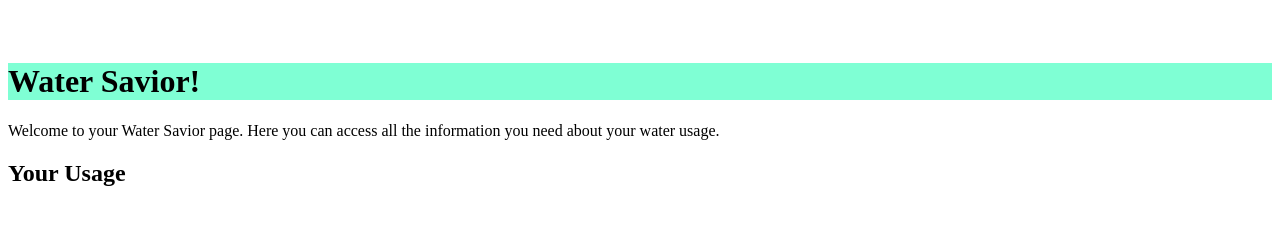
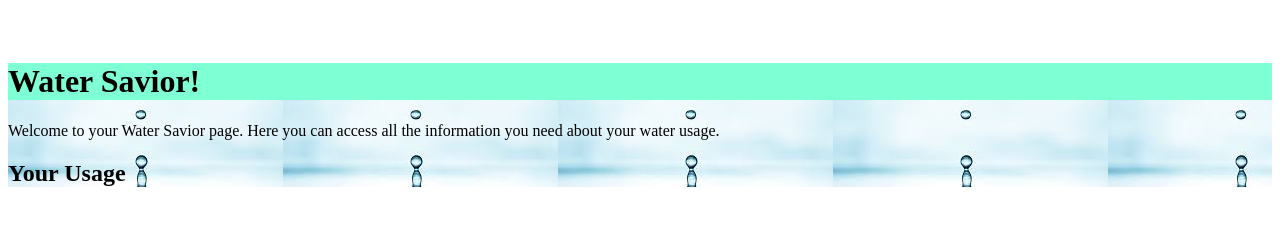
Before and after one commit to bobbane11/Water-Savior, a plain HTML site: page EarthxHackathon2019/MainPage.html in a window 1280 px wide. Drawn offline with Linux system fonts and the light colour scheme.

Commit message:
added water image and changed abit of styling

```diff
--- a/EarthxHackathon2019/MainPage.html
+++ b/EarthxHackathon2019/MainPage.html
@@ -3,6 +3,8 @@
     <title>
         Water Savior!
     </title>
+    <div class="image">
+    <!-- <img src = "./water3.jpg" alt="Water Image" height=100% width=100%> -->
     <script type="text/javascript" src="script.js"></script>
     <link rel="stylesheet" href="style.css" onload="async()">
           <body onload="LoadMain()">
@@ -12,4 +14,5 @@
            <h2>Your Usage</h2>
            <h3 id=usage></h3>
          </body>
+       </div>
 </html>
--- a/EarthxHackathon2019/style.css
+++ b/EarthxHackathon2019/style.css
@@ -104,3 +104,8 @@ padding-top: 14px !important;
     text-align: center;
     padding: 10px;
 }
+.image {
+  /*body {*/
+    background-image: url('./water3.jpg');
+  /*}*/
+}
```
Also changed, not shown: EarthxHackathon2019/water3.jpg (added).
